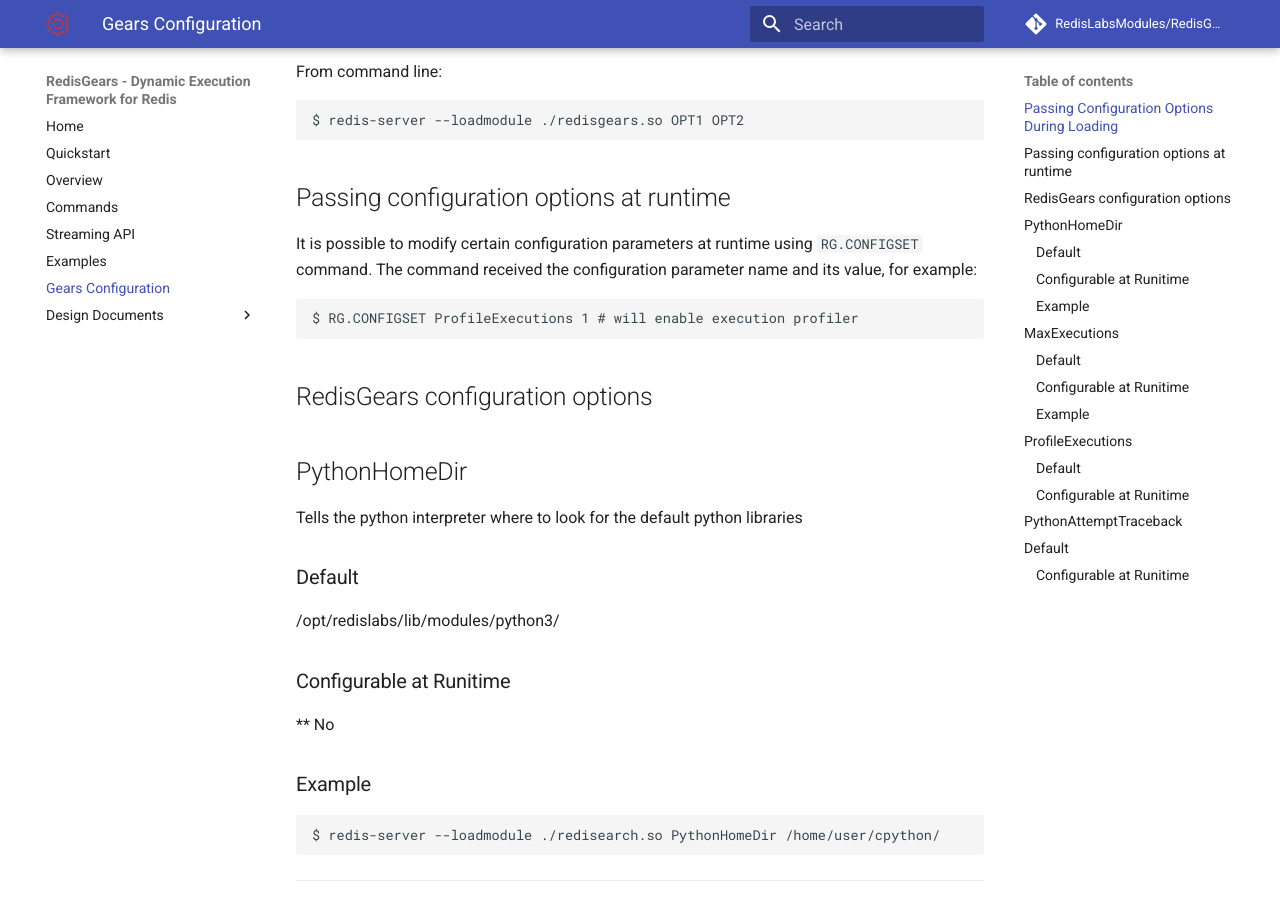
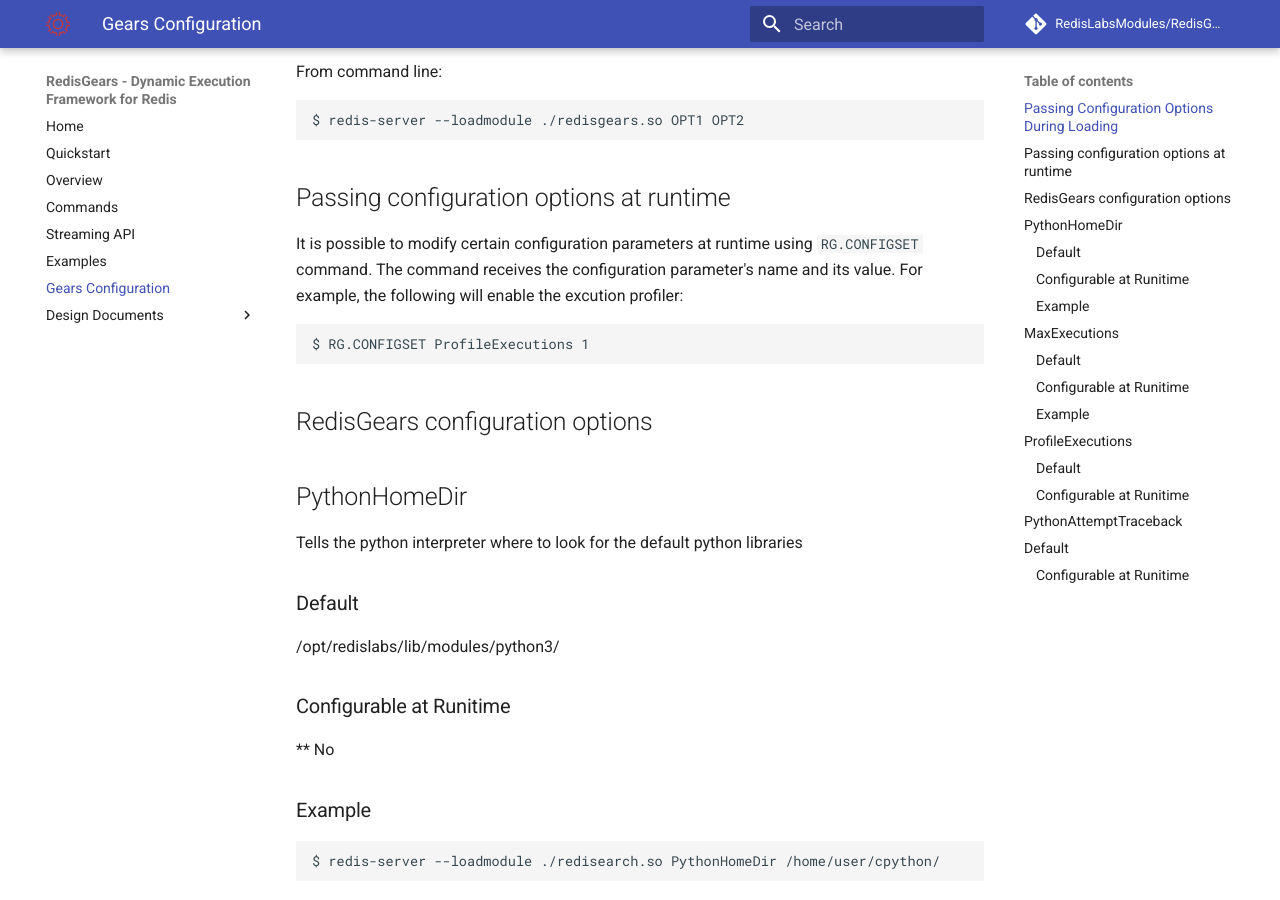
Before and after one commit to RedisGears/RedisGears, an MkDocs documentation site: the page built from docs/configuration.md, in a window 1280 px wide and 900 px high, scrolled down 551 px. Built offline with MkDocs 1.6.1 and Material for MkDocs 9.7.7, drawn with Linux system fonts in a browser that asks for light colours; comment, search, counter and statistics services are not loaded; old or Windows-style settings are respelled for this version of MkDocs.

Commit message:
Update configuration.md

````diff
--- a/docs/configuration.md
+++ b/docs/configuration.md
@@ -26,9 +26,9 @@
 
 ## Passing configuration options at runtime
 
-It is possible to modify certain configuration parameters at runtime using `RG.CONFIGSET` command. The command received the configuration parameter name and its value, for example:
+It is possible to modify certain configuration parameters at runtime using `RG.CONFIGSET` command. The command receives the configuration parameter's name and its value. For example, the following will enable the excution profiler:
 ```
-$ RG.CONFIGSET ProfileExecutions 1 # will enable execution profiler
+$ RG.CONFIGSET ProfileExecutions 1
 ```
 
 ## RedisGears configuration options
````
